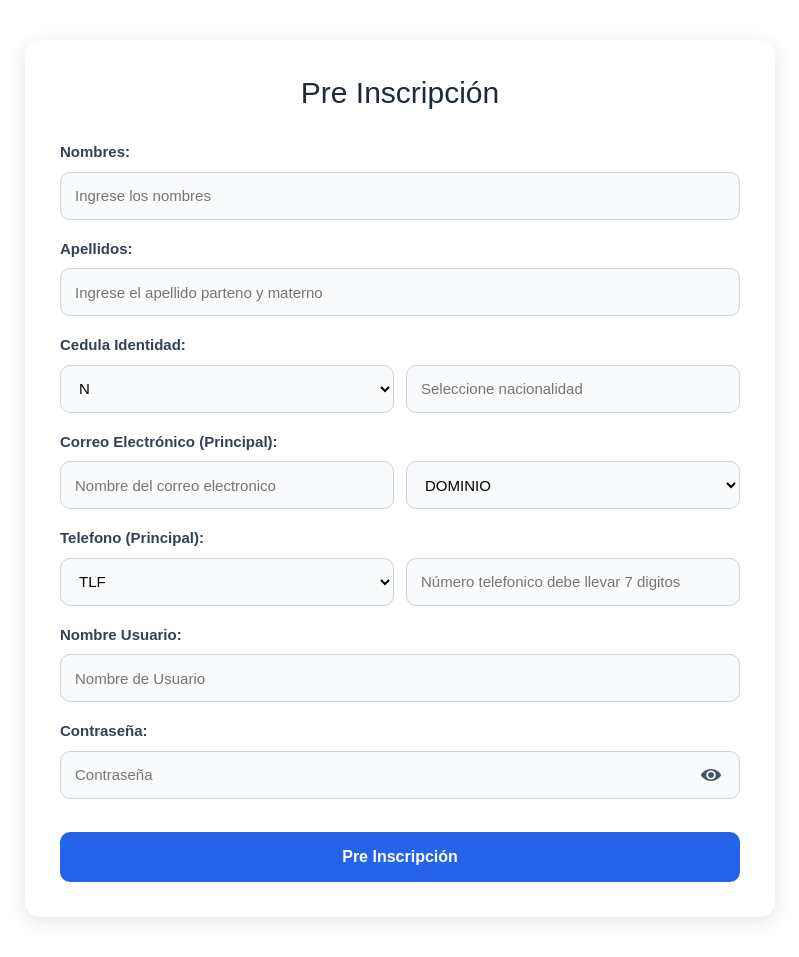
After one commit to Ant2026/carsce, a Django app: a page that uses inicio_sesion/Templates/pre_inscripción.html in a window 1280 px wide. The commit adds this page. Shown: the whole page, without its empty margins (240-1039 px from the left). Run offline with Django 5.2, Linux system fonts and the light colour scheme; some libraries are stand-ins or nearby versions.

Commit message:
Agregando sistema de pre inscripción

```diff
--- /dev/null
+++ b/inicio_sesion/Templates/pre_inscripción.html
@@ -0,0 +1,62 @@
+{% extends 'Estructura/base.html' %}
+
+{% block content %}
+
+{% load static %}
+
+<section id="pre_inscripcion">
+    <h3>Pre Inscripción</h3>
+
+    <form method="post" id="formulario">
+        {% csrf_token %}
+
+        <label for="nombre">Nombres:</label>
+        <input type="text" name="nombres" id="nombre" autocomplete="off" placeholder="Ingrese los nombres">
+
+        <label for="apellido">Apellidos:</label>
+        <input type="text" name="apellidos" id="apellido" autocomplete="off" placeholder="Ingrese el apellido parteno y materno">
+
+        <label for="cedula_identidad">Cedula Identidad:</label>
+        <div class="grupo-campo">
+            <select name="nacionalidad" id="nacionalidad">
+                <option value="">N</option>
+                <option value="V">V</option>
+                <option value="E">E</option>
+            </select>
+            <input type="text" name="cedula_identidad" id="cedula_identidad" autocomplete="off">
+        </div>
+
+        <label for="Correo">Correo Electrónico (Principal):</label>
+        <div class="grupo-campo">
+            <input type="text" name="correo_electronico" id="Correo" autocomplete="off">
+            <select name="dominio" id="dominio"></select>
+        </div>
+
+        <label for="numero_telefonico">Telefono (Principal):</label>
+        <div class="grupo-campo">
+            <select name="prefijo" id="prefijo_telefono"></select>
+            <input type="text" name="telefono" id="numero_telefonico" autocomplete="off" disabled>
+        </div>
+
+        <label for="nombre_usuario">Nombre Usuario:</label>
+        <input type="text" name="usuario" id="nombre_usuario" autocomplete="off" placeholder="Nombre de Usuario">
+
+        <label for="password">Contraseña:</label>
+        <div class="contrasenia">
+            <input type="password" name="password" id="password" autocomplete="off" placeholder="Contraseña">
+            <i class="icon-eye icon-password" id="mostrar_password"></i>
+            <i class="icon-eye-off icon-password" id="ocultar_password"></i>
+        </div>
+
+        <button type="submit">Pre Inscripción</button>
+    </form>
+</section>
+
+<script src="{% static 'Funcionalidades/telefono.js' %}"></script>
+<script src="{% static 'Funcionalidades/correo_electronico.js' %}"></script>
+<script src="{% static 'Funcionalidades/cedula_identidad.js' %}"></script>
+<script src="{% static 'Funcionalidades/contrasenia.js' %}"></script>
+
+<script src="{% static 'Funcionalidades/registro_pre_inscripcion.js' %}"></script>
+
+{% endblock %}
--- a/inicio_sesion/Templates/recuperar_contrasenia.html
+++ b/inicio_sesion/Templates/recuperar_contrasenia.html
@@ -9,7 +9,7 @@
         <img src="{% static 'Imagenes/nueva_contrasenia.png' %}" alt="imagen para recuperar nueva contraseña">
         <h3>Cambiar Contraseña</h3>
 
-        <form action="" method="post">
+        <form method="post">
             {% csrf_token %}
             <div class="input-group password-group">
                 <input type="password" id="password" placeholder="Nueva contraseña">
--- a/inicio_sesion/static/Estilos/formularios_registros.css
+++ b/inicio_sesion/static/Estilos/formularios_registros.css
@@ -151,3 +151,141 @@
     cursor: pointer;
     color: #000;
 }
+
+#pre_inscripcion{
+    width: 100%;
+    max-width: 750px;
+    margin: 40px auto;
+    padding: 35px;
+    background: #ffffff;
+    border-radius: 15px;
+    box-shadow: 0 5px 20px rgba(0,0,0,0.1);
+    font-family: Arial, Helvetica, sans-serif;
+}
+
+#pre_inscripcion h3{
+    text-align: center;
+    margin-bottom: 30px;
+    font-size: 30px;
+    color: #1e293b;
+}
+
+#pre_inscripcion form{
+    display: flex;
+    flex-direction: column;
+    gap: 18px;
+}
+
+#pre_inscripcion label{
+    font-size: 15px;
+    font-weight: bold;
+    color: #334155;
+    margin-bottom: -10px;
+}
+
+/* Inputs normales */
+#pre_inscripcion input,
+#pre_inscripcion select{
+    height: 48px;
+    border: 1px solid #cbd5e1;
+    border-radius: 10px;
+    padding: 0 14px;
+    font-size: 15px;
+    outline: none;
+    transition: 0.3s;
+    background: #f8fafc;
+}
+
+/* Focus */
+#pre_inscripcion input:focus,
+#pre_inscripcion select:focus{
+    border-color: #2563eb;
+    box-shadow: 0 0 6px rgba(37,99,235,0.3);
+    background: #ffffff;
+}
+
+/* Agrupación equitativa */
+.grupo-campo{
+    display: flex;
+    gap: 12px;
+    width: 100%;
+}
+
+/* Ambos ocupan el mismo espacio */
+.grupo-campo input,
+.grupo-campo select{
+    flex: 1;
+}
+
+/* Botón */
+#pre_inscripcion button{
+    margin-top: 15px;
+    height: 50px;
+    border: none;
+    border-radius: 10px;
+    background: #2563eb;
+    color: white;
+    font-size: 16px;
+    font-weight: bold;
+    cursor: pointer;
+    transition: 0.3s;
+}
+
+
+.contrasenia{
+    position: relative;
+    width: 100%;
+}
+
+.contrasenia input{
+    width: 100%;
+    height: 48px;
+    border: 1px solid #cbd5e1;
+    border-radius: 10px;
+    padding: 0 45px 0 14px;
+    font-size: 15px;
+    outline: none;
+    background: #f8fafc;
+    transition: 0.3s;
+    box-sizing: border-box;
+}
+
+.contrasenia input:focus{
+    border-color: #2563eb;
+    box-shadow: 0 0 6px rgba(37,99,235,0.3);
+    background: #ffffff;
+}
+
+/* Iconos */
+.icon-password{
+    position: absolute;
+    top: 50%;
+    right: 15px;
+    transform: translateY(-50%);
+    cursor: pointer;
+    font-size: 20px;
+    color: #475569;
+    transition: 0.3s;
+}
+
+.icon-password:hover{
+    color: #2563eb;
+}
+
+#pre_inscripcion button:hover{
+    background: #1d4ed8;
+    transform: translateY(-2px);
+}
+
+/* Responsive */
+@media(max-width: 600px){
+
+    .grupo-campo{
+        flex-direction: column;
+    }
+
+    #pre_inscripcion{
+        padding: 20px;
+    }
+
+}
--- a/inicio_sesion/static/Funcionalidades/correo_electronico.js
+++ b/inicio_sesion/static/Funcionalidades/correo_electronico.js
@@ -4,33 +4,67 @@
     const select_dominio_correo = document.getElementById("dominio");
 
     input_correo.addEventListener("keydown", function (e) {
+
         let caracter = e.key;
-        let caracteres_denegado = ["@", "com", "net", "edu", "gov", "org", "ve", "es", "ar", "mx",
+
+        let caracteres_denegado = [
+            "@", "com", "net", "edu", "gov", "org", "ve", "es", "ar", "mx",
             " ", "(", ")", "[", "]", "{", "}", "<", ">", ",", ";", ":", "\\", "/",
             "'", "\"", "|", "°", "¬", "¿", "?", "¡", "!", "#", "$", "%", "^", "&",
-            "*", "=", "+", "~", "`", "-", "´"];
+            "*", "=", "+", "~", "`", "-", "´"
+        ];
 
+        /* Bloquear caracteres no permitidos */
         if (caracteres_denegado.includes(caracter)) {
+
             e.preventDefault();
             return;
         }
+
+        /* Permitir solo un punto */
+        if (caracter === "." && input_correo.value.includes(".")) {
+
+            e.preventDefault();
+            return;
+        }
+
+        /* Evitar punto al inicio */
+        if (caracter === "." && input_correo.value.length === 0) {
+
+            e.preventDefault();
+            return;
+        }
+
     });
 
     function DominioSelect() {
-        const dominios = ["@gmail.com", "@outlook.com", "@yahoo.com"];
+
+        const dominios = [
+            "@gmail.com",
+            "@outlook.com",
+            "@yahoo.com"
+        ];
 
         select_dominio_correo.innerHTML = "<option disabled selected hidden>DOMINIO</option>";
+        input_correo.placeholder = "Nombre del correo electronico";
+
         dominios.forEach(dominio => {
+
             const option = document.createElement("option");
+
             option.value = dominio;
             option.textContent = dominio;
+
             select_dominio_correo.appendChild(option);
+
         });
     }
+
     DominioSelect();
 
     input_correo.addEventListener("paste", function (e) {
         e.preventDefault();
         return;
     });
+
 });
--- /dev/null
+++ b/inicio_sesion/static/Funcionalidades/registro_pre_inscripcion.js
@@ -0,0 +1,40 @@
+document.addEventListener("DOMContentLoaded", () => {
+    const formulario = document.getElementById("formulario")
+
+    formulario.addEventListener("submit", async function(e) {
+        e.preventDefault()
+
+        const datos_formulario = new FormData(formulario)
+
+        try {
+            const respuesta = await fetch("", {
+                method: "POST",
+                body: datos_formulario
+            });
+            const resultado = await respuesta.json()
+
+            if (resultado.estado == "exito") {
+                Swal.fire({
+                    title: "Exito",
+                    text: resultado.descripcion,
+                    icon: "success",
+                    allowOutsideClick: false,
+                    allowEscapeKey: false
+                });
+            } else {
+                Swal.fire({
+                    title: "Error",
+                    text: resultado.descripcion,
+                    icon: "error",
+                    allowOutsideClick: false,
+                    allowEscapeKey: false
+                });
+            }
+
+            formulario.reset()
+        } catch (error) {
+            console.error(error)
+        }
+    });
+
+});
--- a/inicio_sesion/static/Funcionalidades/telefono.js
+++ b/inicio_sesion/static/Funcionalidades/telefono.js
@@ -1,20 +1,25 @@
-export const input_numerico_telefonico = document.getElementById("numero_telefonico");
-export const select_prefijo_telefonico = document.getElementById("prefijo_telefono");
+document.addEventListener("DOMContentLoaded", function () {
 
-document.addEventListener("DOMContentLoaded", function () {
+    const input_numerico_telefonico = document.getElementById("numero_telefonico");
+    const select_prefijo_telefonico = document.getElementById("prefijo_telefono");
 
     const prefijos = ["0414", "0424", "0416", "0426", "0412", "0422"];
 
     function prefijos_select() {
         select_prefijo_telefonico.innerHTML = "<option disabled selected hidden>TLF</option>";
+        input_numerico_telefonico.placeholder = "Número telefonico debe llevar 7 digitos";
 
         prefijos.forEach(prefijo => {
             const option = document.createElement("option");
+
             option.value = prefijo;
             option.textContent = prefijo;
+
             select_prefijo_telefonico.appendChild(option);
+
         });
     }
+
     prefijos_select();
 
     select_prefijo_telefonico.addEventListener("change", function () {
@@ -22,4 +27,35 @@
         input_numerico_telefonico.disabled = false;
     });
 
+    input_numerico_telefonico.addEventListener("keydown", function (e) {
+        const caracter = e.key;
+
+        const teclas_permitidas = [
+            "Backspace",
+            "ArrowLeft",
+            "ArrowRight",
+            "Delete",
+            "Tab"
+        ];
+
+        if (teclas_permitidas.includes(caracter)) {
+            return;
+        }
+
+        if (!/^\d$/.test(caracter)) {
+            e.preventDefault();
+            return;
+        }
+
+        if (input_numerico_telefonico.value.length >= 7) {
+            e.preventDefault();
+            return;
+        }
+
+    });
+
+    input_numerico_telefonico.addEventListener("paste", function (e) {
+        e.preventDefault();
+    });
+
 });
--- a/inicio_sesion/urls.py
+++ b/inicio_sesion/urls.py
@@ -18,4 +18,6 @@
     path('cerrar_sesion/', views.cerrar_sesion, name="cerrar_sesion"),
 
     path('inscripcion_estudiante/', views.inscripcion_estudiante, name="inscripcion_estudiante"),
+
+    path('pre_inscripción/', views.pre_inscripción, name="pre_inscripción"),
 ]
--- a/inicio_sesion/views.py
+++ b/inicio_sesion/views.py
@@ -1,6 +1,9 @@
 from django.shortcuts import render, redirect
-from .models import Usuario, UsuarioPerfil, Perfiles
+from .models import Usuario, UsuarioPerfil, Perfiles, Contacto
 from django.contrib.auth.hashers import check_password
+from django.contrib.auth.hashers import make_password
+from django.http import JsonResponse
+from django.views.decorators.http import require_POST
 
 # Create your views here.
 
@@ -22,9 +25,7 @@
                 if check_password(contrasenia, usuario.clave):
                     nombre_completo = usuario.nombres + " " + usuario.apellidos
 
-                    perfiles = Perfiles.objects.filter(
-                        usuarioperfil__id_usuario=usuario
-                    )
+                    perfiles = Perfiles.objects.filter(usuarioperfil__id_usuario=usuario)
 
                     lista_perfiles = list(perfiles.values_list('perfil', flat=True))
 
@@ -76,3 +77,93 @@
 
 def inscripcion_estudiante(request):
     return render(request, 'inscripcion_estudiante.html')
+
+def pre_inscripción(request):
+
+    if request.method == "POST":
+
+        nombres = request.POST.get("nombres")
+        apellidos = request.POST.get("apellidos")
+        nacionalidad = request.POST.get("nacionalidad")
+        num_cedula = request.POST.get("cedula_identidad")
+        nombre_correo = request.POST.get("correo_electronico")
+        dominio = request.POST.get("dominio")
+        prefijo = request.POST.get("prefijo")
+        num_telefono = request.POST.get("telefono")
+        usuario = request.POST.get("usuario")
+        password = request.POST.get("password")
+
+        if nombres and apellidos and nacionalidad and num_cedula and nombre_correo and dominio and prefijo and num_telefono and usuario and password:
+
+            correo_electronico = nombre_correo + dominio
+            cedula_identidad = nacionalidad + num_cedula
+            telefono = prefijo + num_telefono
+
+            verificar_cedula = Usuario.objects.filter(
+                cedula_identidad=cedula_identidad
+            ).exists()
+
+            verificar_usuario = Usuario.objects.filter(
+                nombre_usuario=usuario
+            ).first()
+
+            verificar_correo = Contacto.objects.filter(
+                correo_electronico=correo_electronico
+            ).exists()
+
+            if verificar_cedula:
+
+                return JsonResponse({
+                    "estado": "fallo",
+                    "descripcion": "Ya existe una cédula registrada"
+                })
+
+            if verificar_correo:
+
+                return JsonResponse({
+                    "estado": "fallo",
+                    "descripcion": "Ya existe un correo registrado"
+                })
+
+            if verificar_usuario:
+
+                return JsonResponse({
+                    "estado": "fallo",
+                    "descripcion": "Ya existe el usuario registrado"
+                })
+
+            ultimo_usuario = Usuario.objects.order_by("-id_usuario").first()
+
+            nuevo_id_usuario = ultimo_usuario.id_usuario + 1 if ultimo_usuario else 1
+
+            nuevo_usuario = Usuario.objects.create(
+                id_usuario=nuevo_id_usuario,
+                nombres=nombres,
+                apellidos=apellidos,
+                cedula_identidad=cedula_identidad,
+                nombre_usuario=usuario,
+                clave=make_password(password)
+            )
+
+            ultimo_contacto = Contacto.objects.order_by("-id_contacto").first()
+
+            nuevo_id_contacto = ultimo_contacto.id_contacto + 1 if ultimo_contacto else 1
+
+            Contacto.objects.create(
+                id_contacto=nuevo_id_contacto,
+                telefono_personal=telefono,
+                correo_electronico=correo_electronico,
+                id_usuario=nuevo_usuario
+            )
+
+            return JsonResponse({
+                "estado": "exito",
+                "descripcion": "Se registró correctamente"
+            })
+
+        return JsonResponse({
+            "estado": "fallo",
+            "descripcion": "Complete todos los campos"
+        })
+
+    return render(request, "pre_inscripción.html")
```
Also changed, not shown: inicio_sesion/Templates/inicio_sesion.html (+0 -11 lines), inicio_sesion/Templates/panel_registro.html (+9 -0 lines), inicio_sesion/models.py (+22 -22 lines), proyecto_carsce/settings.py (+4 -5 lines), inicio_sesion/migrations/0002_alter_contacto_id_contacto_and_more.py (added), inicio_sesion/migrations/0003_alter_contacto_correo_alternativo.py (added), inicio_sesion/static/Imagenes/estudiante.png (added), inicio_sesion/static/Imagenes/universitario.png (deleted), 1 other file.
